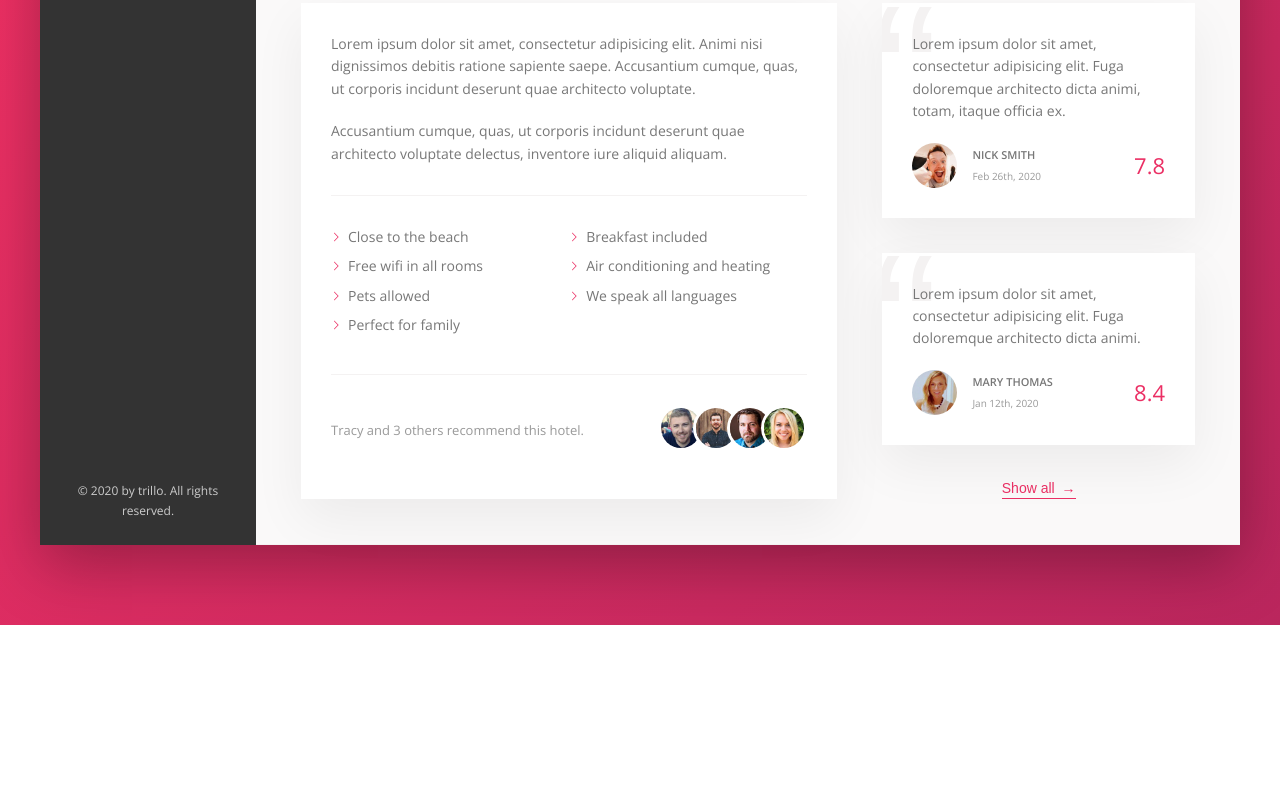
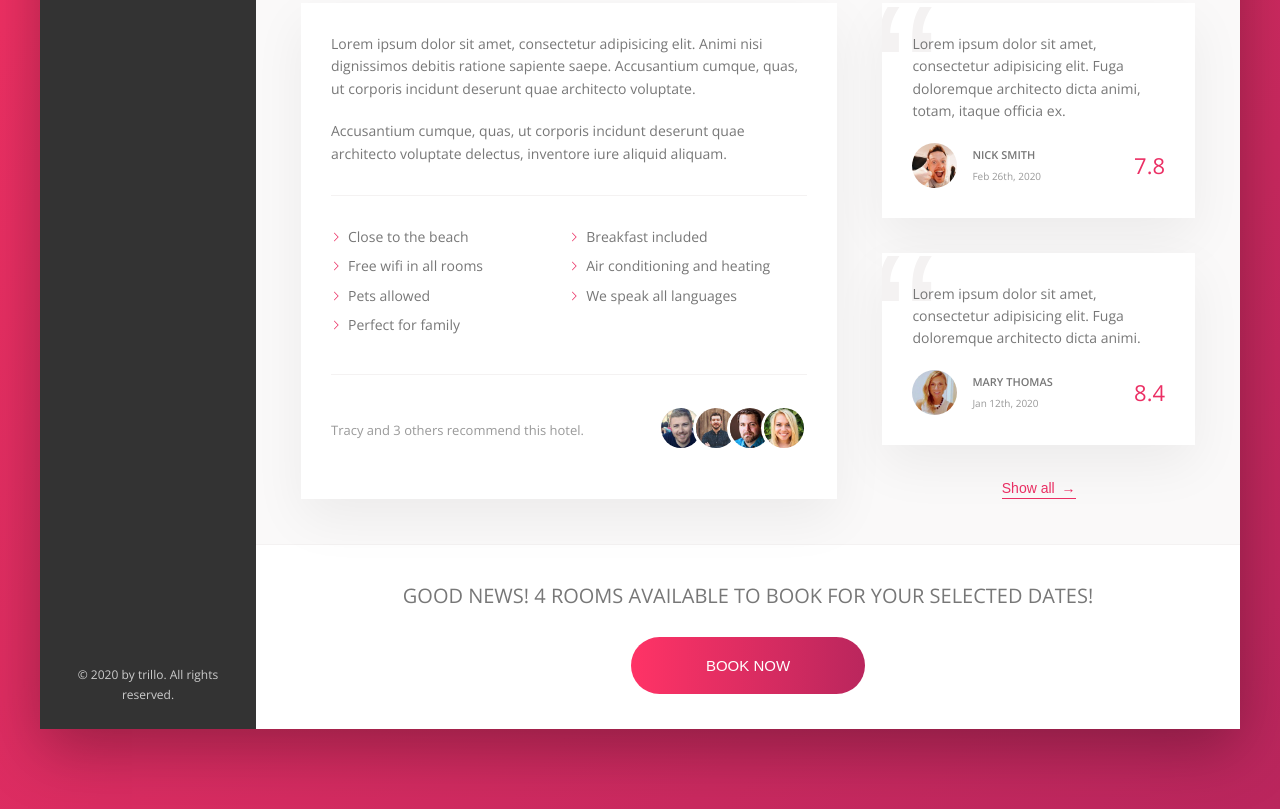
Before and after one commit to sohn12/Trillo, a website: page index.html in a window 1280 px wide. Shown: the part 644-1453 px from the top of the page. Before the commit the page ends 1269 px from the top, so only its background shows below. Drawn offline with nearby package versions, Linux system fonts and the light colour scheme; files that its build step writes are made by us from their sources.

Commit message:
non-responsive part complete

```diff
--- a/index.html
+++ b/index.html
@@ -245,6 +245,15 @@
               <button class="btn-inline">Show all <span>&rarr;</span></button>
             </div>
           </div>
+          <div class="cta">
+            <h2 class="cta__book-now">
+              Good news! 4 rooms available to book for your selected dates!
+            </h2>
+            <button class="btn">
+              <span class="btn__visible">Book now</span>
+              <span class="btn__hidden">Only 4 rooms left</span>
+            </button>
+          </div>
         </main>
       </div>
     </div>
--- a/sass/_component.scss
+++ b/sass/_component.scss
@@ -401,3 +401,71 @@
     z-index: 1;
   }
 }
+
+///////////////////////////////
+// CALL TO ACTION
+.cta {
+  padding: 3.5rem 0;
+  text-align: center;
+
+  &__book-now {
+    font-size: 2rem;
+    font-weight: 300;
+    text-transform: uppercase;
+    margin-bottom: 2.5rem;
+  }
+}
+
+.btn {
+  font-size: 1.5rem;
+  font-weight: 300;
+  text-transform: uppercase;
+  border-radius: 100px;
+  border: none;
+  background-image: linear-gradient(
+    to right,
+    var(--color-primary-light),
+    var(--color-primary-dark)
+  );
+  color: #fff;
+  position: relative;
+  overflow: hidden;
+  cursor: pointer;
+
+  & > * {
+    display: inline-block;
+    height: 100%;
+    width: 100%;
+    transition: all 0.2s;
+  }
+  &__visible {
+    padding: 2rem 7.5rem;
+  }
+  &__hidden {
+    position: absolute;
+    padding: 2rem 0;
+    left: 0;
+    top: -100%;
+  }
+
+  &:hover {
+    background-image: linear-gradient(
+      to left,
+      var(--color-primary-light),
+      var(--color-primary-dark)
+    );
+  }
+
+  &:hover &__visible {
+    transform: translateY(100%);
+  }
+
+  &:hover &__hidden {
+    top: 0;
+  }
+
+  &:focus {
+    outline: none;
+    animation: pulsate 1s infinite;
+  }
+}
```
